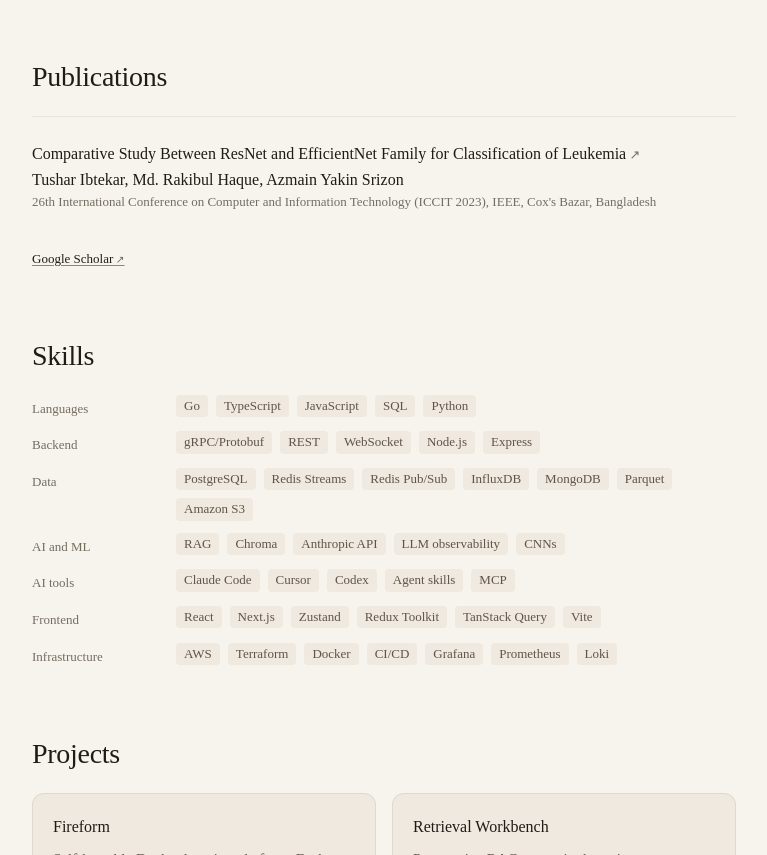
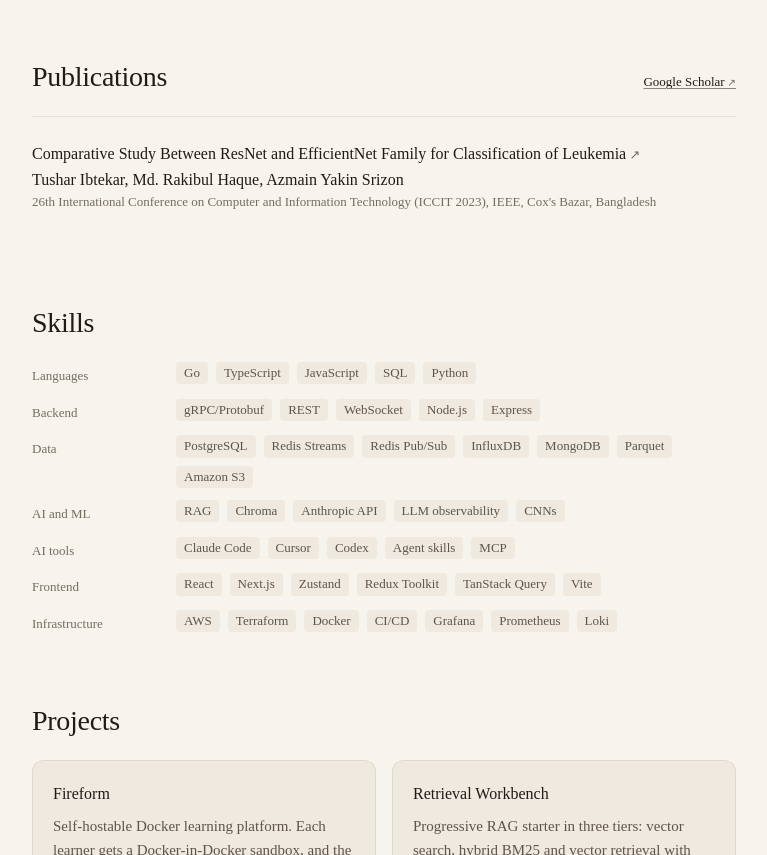
Before and after one commit to TusharIbtekar/portfolio, an Astro site: page / in a window 1280 px wide. Shown: the part 2507-3362 px from the top of the page, without its empty margins (376-1143 px from the left). Built offline with nearby package versions, Linux system fonts and the light colour scheme; Astro itself is replaced by a stand-in of ours.

Commit message:
feat: Google Scholar link in the Publications heading row

```diff
--- a/src/pages/index.astro
+++ b/src/pages/index.astro
@@ -77,7 +77,10 @@ const posts = (await getCollection('blog')).sort((a, b) => b.data.date.valueOf()
   </section>
 
   <section id="publications">
-    <h2>Publications</h2>
+    <div class="section-head">
+      <h2>Publications</h2>
+      {scholar && <a class="small" href={scholar}>Google Scholar</a>}
+    </div>
     {
       publications.map((pub) => (
         <article class="item">
@@ -87,7 +90,6 @@ const posts = (await getCollection('blog')).sort((a, b) => b.data.date.valueOf()
         </article>
       ))
     }
-    {scholar && <p class="small all-posts"><a href={scholar}>Google Scholar</a></p>}
   </section>
 
   <section id="skills">
--- a/src/styles/global.css
+++ b/src/styles/global.css
@@ -140,7 +140,8 @@ a:hover {
 }
 
 .item a[href^='http']::after,
-.all-posts a[href^='http']::after {
+.all-posts a[href^='http']::after,
+.section-head a[href^='http']::after {
   content: '\a0\2197';
   font-size: 0.8em;
   color: var(--muted);
@@ -166,6 +167,18 @@ h1 {
   line-height: 1.1;
   letter-spacing: -0.01em;
   margin: 0;
+}
+
+.section-head {
+  display: flex;
+  justify-content: space-between;
+  align-items: baseline;
+  gap: 1rem;
+  margin-bottom: 1rem;
+}
+
+.section-head h2 {
+  margin-bottom: 0;
 }
 
 h2 {
```
